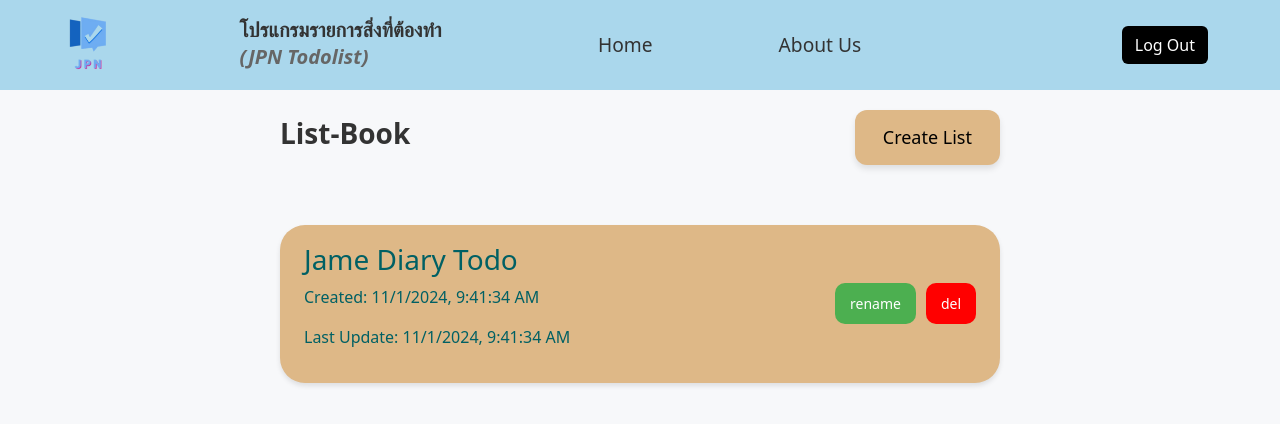
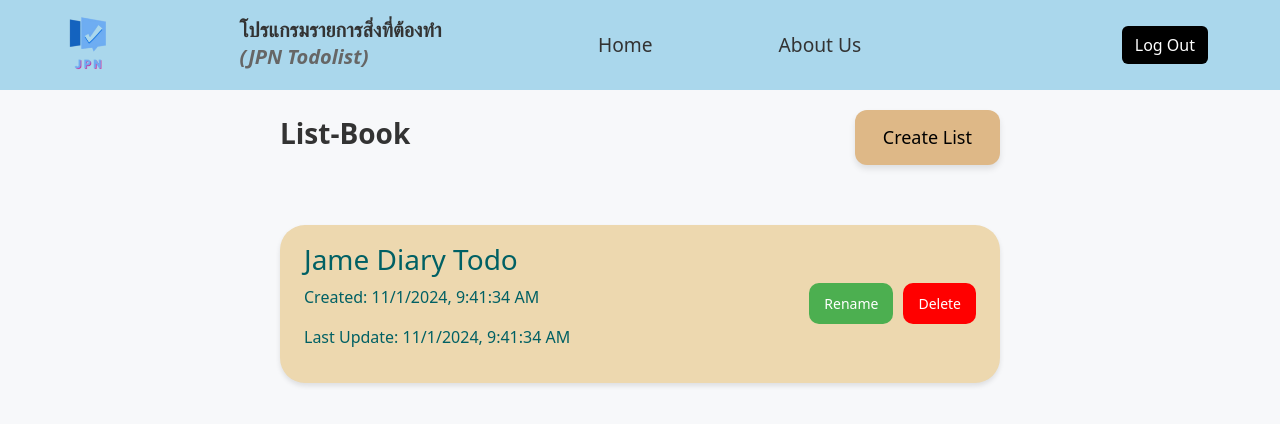
Before and after one commit to Poomlak/TODOLISTJPN, a React (Create React App) app in the folder jpn-project/: page /menutodo in a window 1280 px wide. Shown: the top 424 px of the page. Built offline with nearby package versions, Linux system fonts and the light colour scheme.

Commit message:
menutodo v2

```diff
--- a/jpn-project/src/menutodo/menutodo.css
+++ b/jpn-project/src/menutodo/menutodo.css
@@ -31,38 +31,57 @@
 }
 
 .main-create:hover {
-  background-color: #ebce98;
+  background-color: #EDD8AF;
   transform: translateY(-3px);
 }
 
 .list-container {
   padding: 20px 40px;
-  max-width: 800px; /* Increase width */
+  max-width: 800px;
   margin: 0 auto;
-  margin-top: 20px; /* Space below header */
+  margin-top: 20px;
 }
 
 .button-container {
   display: flex;
   flex-direction: column;
-  gap: 16px; /* Space between buttons */
+  gap: 16px;
 }
 
+/* กล่องรายการพื้นฐาน */
 .list-item {
   display: flex;
   justify-content: space-between;
   align-items: center;
-  background-color: #deb887;
+  background-color: #EDD8AF;
   padding: 18px 24px;
   border-radius: 25px;
   font-size: 16px;
   color: #006064;
   box-shadow: 0 3px 5px rgba(0, 0, 0, 0.1);
+  position: relative;
+  transition: transform 0.2s ease, box-shadow 0.2s ease, background-color 0.2s ease;
 }
+
+/* ลูกเล่นเมื่อ hover */
+.list-item:hover {
+  transform: translateY(-5px);
+  box-shadow: 0 8px 12px rgba(0, 0, 0, 0.2);
+  background-color: #ffe0b2;
+}
+
+/* ลูกเล่นเมื่อถูกกด (active state) */
+.list-item:active {
+  transform: translateY(3px) scale(0.98);
+  box-shadow: 0 2px 4px rgba(0, 0, 0, 0.15);
+  background-color: #ffcc80;
+}
+
 
 .list-content {
   text-align: left;
 }
+
 
 .rename-button, .delete-button {
   background-color: red;
--- a/jpn-project/src/menutodo/menutodo.js
+++ b/jpn-project/src/menutodo/menutodo.js
@@ -18,8 +18,10 @@ const Menutodo = () => {
   ]); // State to store the list of items
   const navigate = useNavigate();
 
-  const goTodomain = () => {
-    navigate("/todomain");
+  // Go to "/todomain"
+  const goTodomain = (listName) => {
+    // คุณอาจจะส่งค่าชื่อของรายการไปยังหน้านั้นได้ตามต้องการ
+    navigate("/todomain", { state: { listName } });
   };
 
   // Handle adding a new list
@@ -64,7 +66,6 @@ const Menutodo = () => {
           popup: "custom-success-popup",
         },
       });
-      goTodomain();
     }
   };
 
@@ -134,15 +135,19 @@ const Menutodo = () => {
       <div className="list-container">
         <div className="button-container">
           {list.map((item, index) => (
-            <div key={index} className="list-item">
-              <div className="list-content">
+            <div key={index} className="list-item"  >
+              <div
+                className="list-content"
+                onClick={() => goTodomain(item.name)} // Navigate on click
+                style={{ cursor: "pointer" }}
+              >
                 <h3>{item.name}</h3>
                 <p>Created: {item.created}</p>
                 <p>Last Update: {item.updated}</p>
               </div>
               <div className="action-buttons">
-                <button className="rename-button" onClick={() => handleRename(index)}>rename</button>
-                <button className="delete-button" onClick={() => handleDelete(index)}>del</button>
+                <button className="rename-button" onClick={() => handleRename(index)}>Rename</button>
+                <button className="delete-button" onClick={() => handleDelete(index)}>Delete</button>
               </div>
             </div>
           ))}
```
